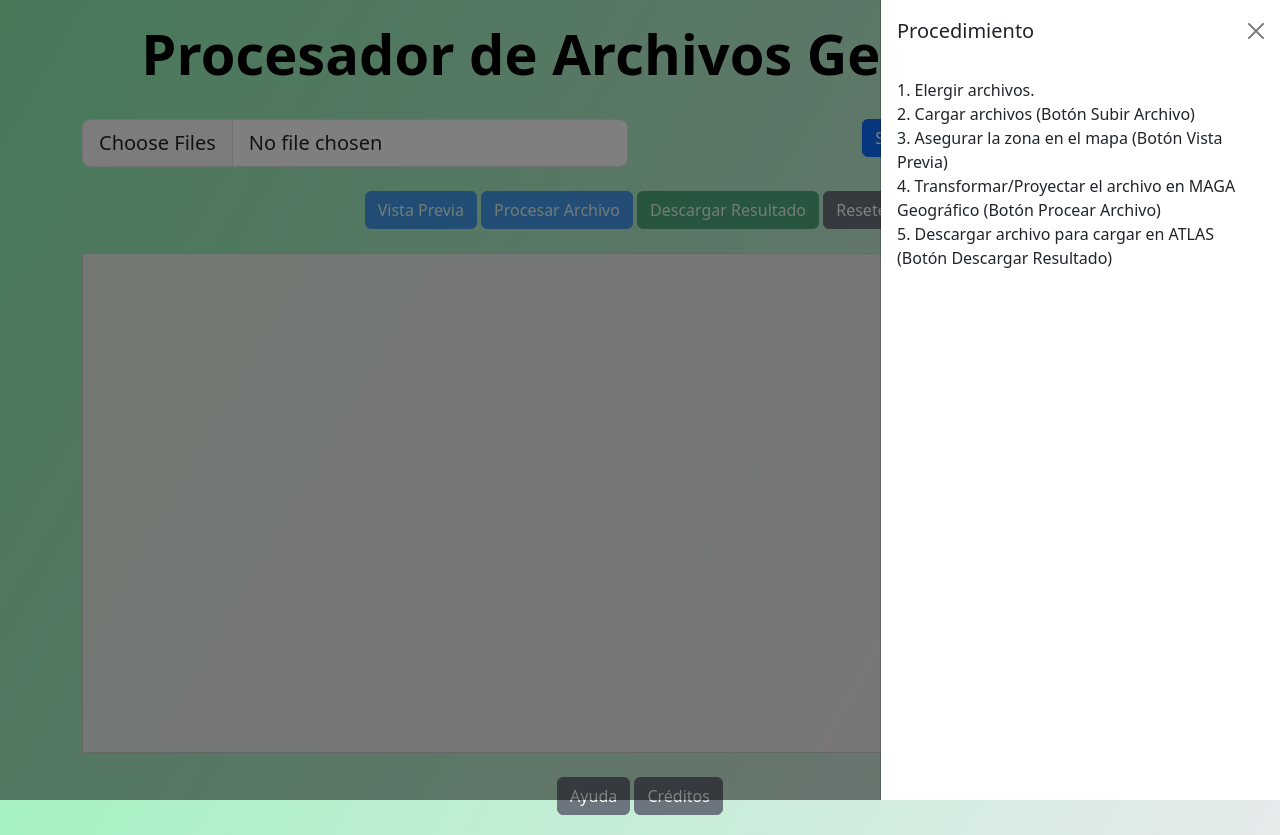
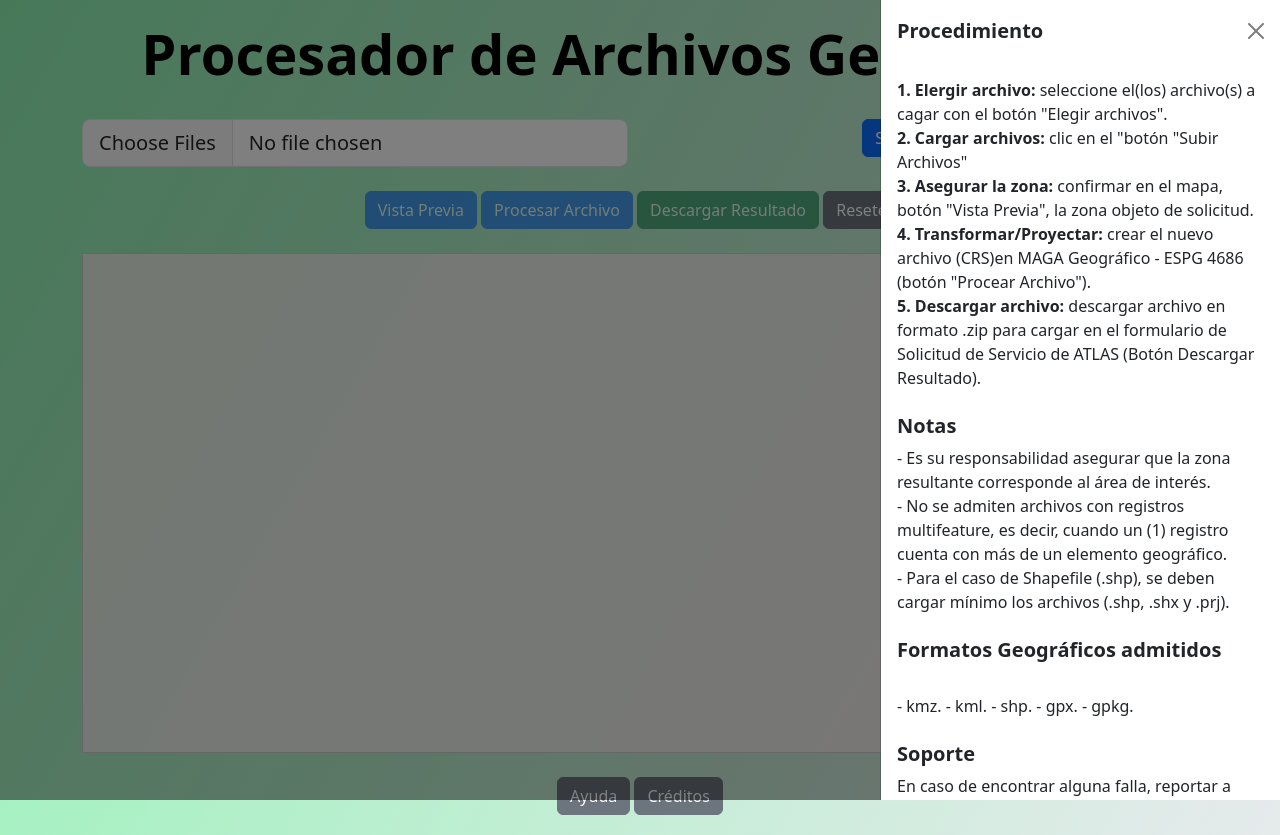
Before and after one commit to estebanrn5/Transformar-Coor-App, a plain HTML site: page frontend/index.html in a window 1280 px wide. Both pictures are taken after a click on the button "Ayuda". Drawn offline with nearby package versions, Linux system fonts and the light colour scheme; files whose address does not match are found by name.

Commit message:
ajustes primera version

```diff
--- a/frontend/index.html
+++ b/frontend/index.html
@@ -54,15 +54,34 @@
 
     <div class="offcanvas offcanvas-end" tabindex="-1" id="offcanvashelp" aria-labelledby="offcanvasRightLabel">
         <div class="offcanvas-header">
-          <h5 class="offcanvas-title" id="offcanvasRightLabel">Procedimiento</h5>
+          <h5 class="offcanvas-title" id="offcanvasRightLabel"><b>Procedimiento</b></h5>
           <button type="button" class="btn-close" data-bs-dismiss="offcanvas" aria-label="Close"></button>
         </div>
         <div class="offcanvas-body">
-            1. Elergir archivos. <br>
-            2. Cargar archivos (Botón Subir Archivo) <br>
-            3. Asegurar la zona en el mapa (Botón Vista Previa) <br>
-            4. Transformar/Proyectar el archivo en MAGA Geográfico (Botón Procear Archivo) <br>
-            5. Descargar archivo para cargar en ATLAS (Botón Descargar Resultado) <br>
+            <b>1. Elergir archivo:</b> seleccione el(los) archivo(s) a cagar con el botón "Elegir archivos".<br>
+            <b>2. Cargar archivos:</b> clic en el "botón "Subir Archivos" <br>
+            <b>3. Asegurar la zona:</b> confirmar en el mapa, botón "Vista Previa", la zona objeto de solicitud. <br>
+            <b>4. Transformar/Proyectar:</b> crear el nuevo archivo (CRS)en MAGA Geográfico - ESPG 4686 (botón "Procear Archivo"). <br>
+            <b>5. Descargar archivo:</b> descargar archivo en formato .zip para cargar en el formulario de Solicitud de Servicio de ATLAS (Botón Descargar Resultado). <br><br>
+
+            <h5><b>Notas</b></h5>
+            - Es su responsabilidad asegurar que la zona resultante corresponde al área de interés. <br>
+            - No se admiten archivos con registros multifeature, es decir, cuando un (1) registro cuenta con más de un elemento geográfico. <br>
+            - Para el caso de Shapefile (.shp), se deben cargar mínimo los archivos (.shp, .shx y .prj).
+             <br><br>
+
+            <h5><b>Formatos Geográficos admitidos</b></h5><br>
+            - kmz.
+            - kml.
+            - shp.
+            - gpx.
+            - gpkg.
+            <br><br>
+
+            <h5><b>Soporte</b></h5>
+            En caso de encontrar alguna falla, reportar a <a href="">john.sanabria@ecopetrol.com.co</a>, <a href="">jaime.rodriguez@arcerojas.com </a>.
+
+
         </div>
     </div>
     <div class="offcanvas offcanvas-end" tabindex="-1" id="offcanvascredits" aria-labelledby="offcanvasRightLabel">
@@ -72,12 +91,12 @@
         </div>
         <div class="offcanvas-body">
              <br>
-            <h3>Departamento de Tierras y Activos Fijos</h3><br>
-            <h4>Coordinación Gestión de la Demanda</h4><br>
+            <b><h3>Departamento de Tierras y Activos Fijos</h3></b><br>
+            <b>Coordinación Gestión de la Demanda <br>Equipo Data y Tecnología</b><br>
             <br><br>
-            <h4>Equipo Data y Tecnología</h3><br><br>
-            <h5>Arce Rojas Consultores</h3><br>
-            <h5>Esteban Rodriguez</h3><br>
+
+            Arce Rojas Consultores<br>
+            Esteban Rodriguez<br>
         </div>
     </div>
 
```
